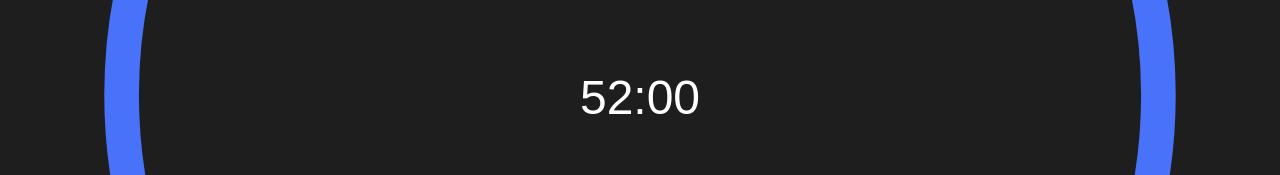
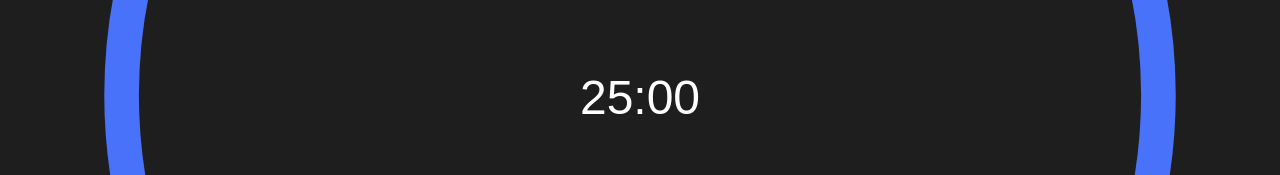
Before and after one commit to dada878/pomodoro-timer, a Vue app: page / in a window 1280 px wide. Shown: the part 260-435 px from the top of the page. Built offline with nearby package versions, Linux system fonts and the light colour scheme.

Commit message:
change work / relax time

```diff
--- a/src/components/CircleTimer.vue
+++ b/src/components/CircleTimer.vue
@@ -149,8 +149,8 @@ import { ref, type Ref } from 'vue'
 import sound from '../assets/sound.wav'
 import PopupWindow from '../components/PopupWindow.vue'
 
-const WORK_TIME = 52
-const BREAK_TIME = 17
+const WORK_TIME = 25
+const BREAK_TIME = 7
 const SECOND = 60
 const FULL_DASH_ARRAY = 283
 
```
